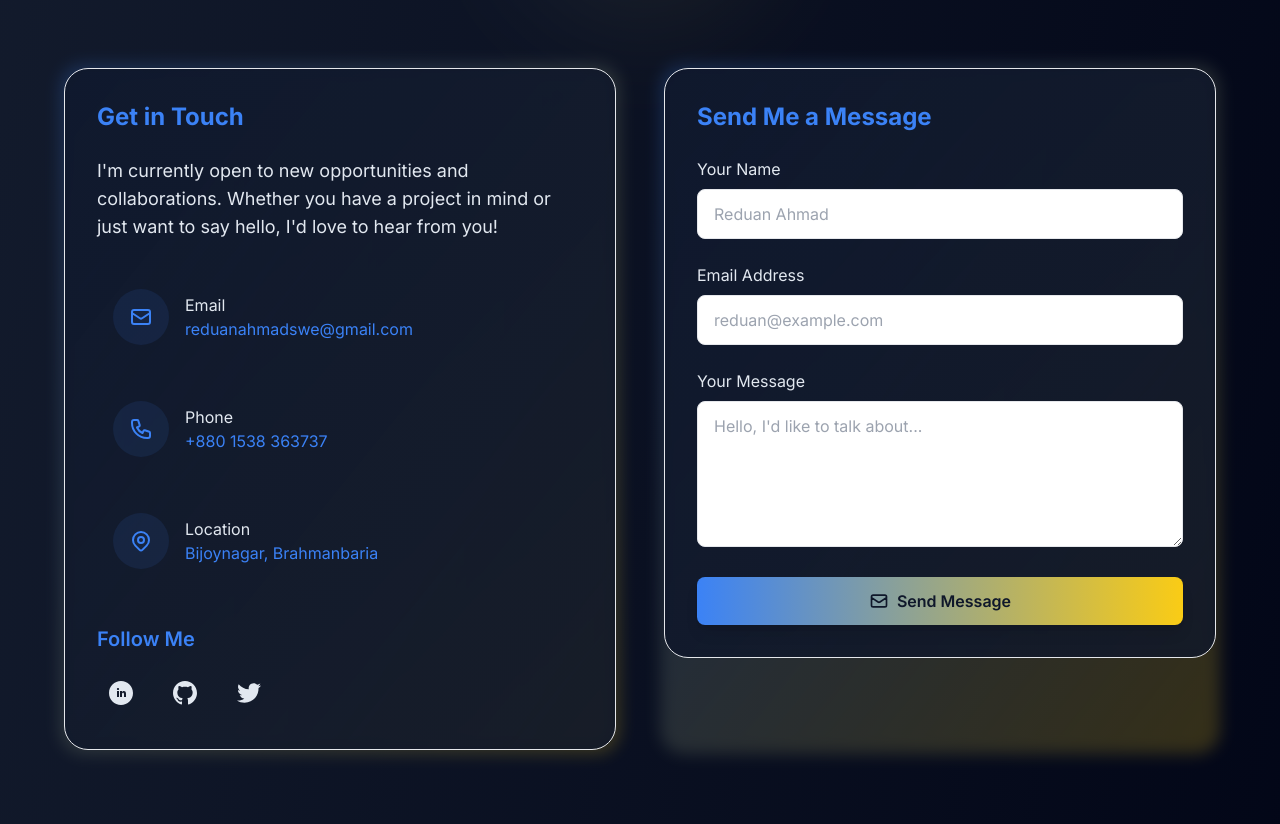
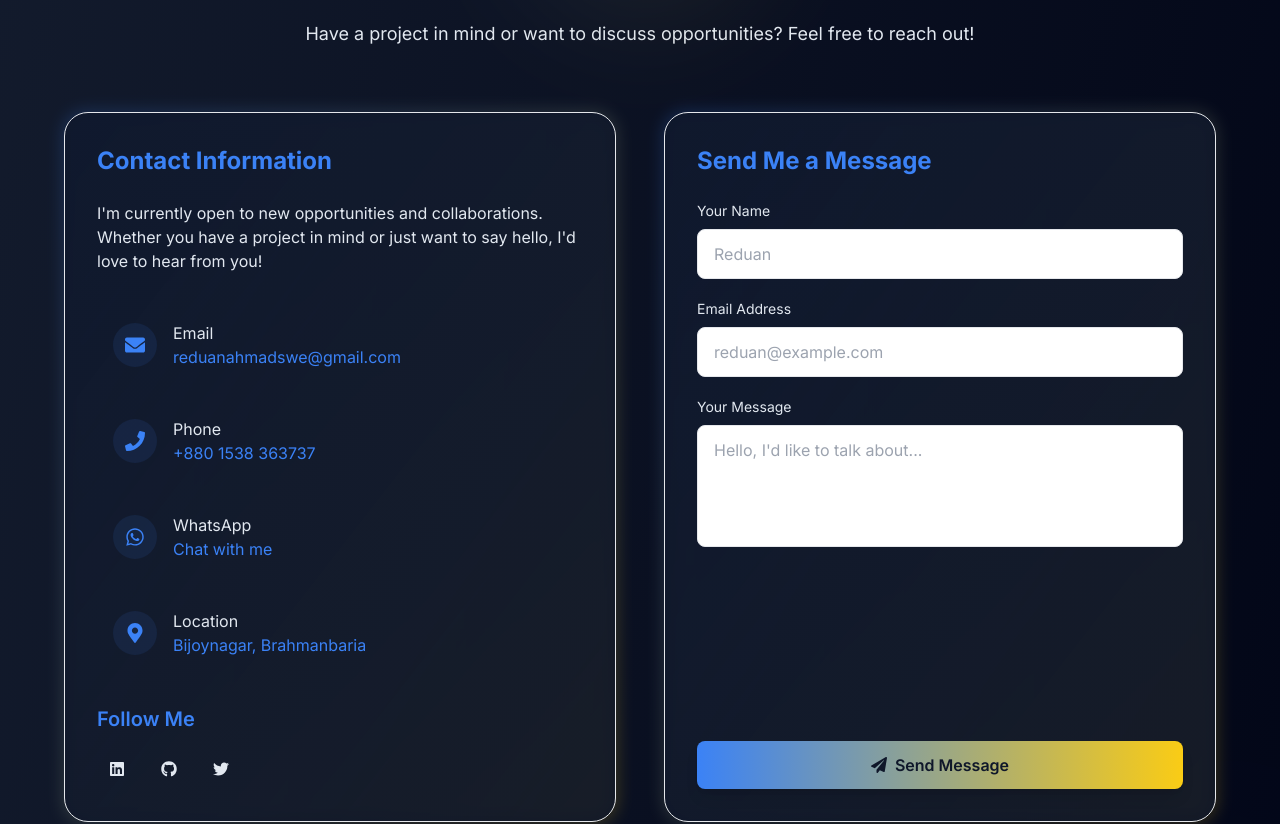
Before and after one commit to reduanahmadswe/portfolio, a React (Create React App) app: page / in a window 1280 px wide. Shown: the part 6091-6915 px from the top of the page. Built offline with nearby package versions, Linux system fonts and the light colour scheme.

Commit message:
Enhance Contact component with improved layout, animations, and additional contact methods; update social links and styling for better user experience

```diff
--- a/src/components/Contact.jsx
+++ b/src/components/Contact.jsx
@@ -1,9 +1,20 @@
 import { motion } from 'framer-motion';
+import { FaLinkedin, FaGithub, FaTwitter, FaPaperPlane, FaPhone, FaEnvelope, FaMapMarkerAlt, FaWhatsapp } from 'react-icons/fa';
 
 export default function Contact() {
+  const socialLinks = [
+    { name: 'LinkedIn', url: 'https://www.linkedin.com/in/reduanahmadswe/', icon: <FaLinkedin /> },
+    { name: 'GitHub', url: 'https://github.com/reduanahmadswe', icon: <FaGithub /> },
+    { name: 'Twitter', url: '#', icon: <FaTwitter /> }
+  ];
+
   return (
-    <section id="contact" className="relative py-28 px-4 overflow-hidden">
+    <section id="contact" className="relative py-20 px-4 sm:py-28 overflow-hidden">
+      {/* Background elements */}
+      <div className="absolute inset-0 overflow-hidden pointer-events-none">
         <div className="absolute -top-20 left-1/2 transform -translate-x-1/2 w-64 h-64 rounded-full bg-gradient-to-br from-secondary to-accent blur-3xl opacity-10"></div>
+        <div className="absolute -bottom-20 -right-20 w-64 h-64 rounded-full bg-secondary/10 blur-3xl opacity-10"></div>
+      </div>
 
       <div className="container mx-auto max-w-6xl">
         <motion.div
@@ -11,36 +22,38 @@ export default function Contact() {
           whileInView={{ opacity: 1, y: 0 }}
           transition={{ duration: 0.8 }}
           viewport={{ once: true }}
+          className="text-center mb-16"
         >
-          <h2 className="text-4xl md:text-5xl font-bold mb-16 text-center">
-            <span className="relative inline-block">
-              <span className="relative z-10 bg-clip-text text-transparent bg-gradient-to-r from-secondary to-accent">
+          <h2 className="text-4xl md:text-5xl font-bold mb-4">
+            <span className="bg-clip-text text-transparent bg-gradient-to-r from-secondary to-accent">
               Let's Connect
             </span>
+          </h2>
+          <p className="text-lg text-neutral-400 max-w-2xl mx-auto">
+            Have a project in mind or want to discuss opportunities? Feel free to reach out!
+          </p>
+        </motion.div>
 
-            </span>
-          </h2>
-
-          <div className="grid grid-cols-1 lg:grid-cols-2 gap-12">
+        <div className="grid grid-cols-1 lg:grid-cols-2 gap-8 lg:gap-12">
+          {/* Contact Information Card */}
           <motion.div
             whileHover={{ y: -5 }}
             className="relative group h-full"
           >
-              <div className="absolute -inset-1 bg-gradient-to-br from-secondary to-accent rounded-3xl blur opacity-20 group-hover:opacity-30 transition-opacity duration-300"></div>
-              <div className="relative bg-gradient-to-br from-primary/90 to-primary/80 backdrop-blur-sm border border-neutral-800 rounded-3xl p-8 h-full">
-                <h3 className="text-2xl font-bold mb-6 text-secondary">Get in Touch</h3>
-                <p className="mb-8 text-lg">I'm currently open to new opportunities and collaborations. Whether you have a project in mind or just want to say hello, I'd love to hear from you!</p>
+            <div className="absolute -inset-0.5 bg-gradient-to-br from-secondary to-accent rounded-3xl blur opacity-20 group-hover:opacity-30 transition-opacity duration-300"></div>
+            <div className="relative bg-gradient-to-br from-primary/90 to-primary/80 backdrop-blur-sm border border-neutral-800 rounded-3xl p-6 sm:p-8 h-full flex flex-col">
+              <h3 className="text-2xl font-bold mb-6 text-secondary">Contact Information</h3>
+              <p className="mb-8 text-neutral-300 flex-grow">I'm currently open to new opportunities and collaborations. Whether you have a project in mind or just want to say hello, I'd love to hear from you!</p>
 
-                <div className="space-y-6">
+              <div className="space-y-4 mb-8">
+                {/* Email */}
                 <motion.a
-                    whileHover={{ x: 5 }}
+                  whileHover={{ x: 5, backgroundColor: 'rgba(30, 58, 138, 0.1)' }}
                   href="mailto:reduanahmadswe@gmail.com"
-                    className="flex items-center gap-4 p-4 rounded-xl hover:bg-neutral-800/50 transition-all"
+                  className="flex items-center gap-4 p-4 rounded-xl bg-neutral-800/20 hover:bg-neutral-800/50 transition-all"
                 >
-                    <div className="flex-shrink-0 bg-secondary/10 p-4 rounded-full">
-                      <svg xmlns="http://www.w3.org/2000/svg" className="h-6 w-6 text-secondary" fill="none" viewBox="0 0 24 24" stroke="currentColor">
-                        <path strokeLinecap="round" strokeLinejoin="round" strokeWidth={2} d="M3 8l7.89 5.26a2 2 0 002.22 0L21 8M5 19h14a2 2 0 002-2V7a2 2 0 00-2-2H5a2 2 0 00-2 2v10a2 2 0 002 2z" />
-                      </svg>
+                  <div className="flex-shrink-0 bg-secondary/10 p-3 rounded-full">
+                    <FaEnvelope className="h-5 w-5 text-secondary" />
                   </div>
                   <div>
                     <h4 className="font-medium text-neutral-300">Email</h4>
@@ -48,15 +61,14 @@ export default function Contact() {
                   </div>
                 </motion.a>
 
+                {/* Phone */}
                 <motion.a
-                    whileHover={{ x: 5 }}
+                  whileHover={{ x: 5, backgroundColor: 'rgba(30, 58, 138, 0.1)' }}
                   href="tel:+8801538363737"
-                    className="flex items-center gap-4 p-4 rounded-xl hover:bg-neutral-800/50 transition-all"
+                  className="flex items-center gap-4 p-4 rounded-xl bg-neutral-800/20 hover:bg-neutral-800/50 transition-all"
                 >
-                    <div className="flex-shrink-0 bg-secondary/10 p-4 rounded-full">
-                      <svg xmlns="http://www.w3.org/2000/svg" className="h-6 w-6 text-secondary" fill="none" viewBox="0 0 24 24" stroke="currentColor">
-                        <path strokeLinecap="round" strokeLinejoin="round" strokeWidth={2} d="M3 5a2 2 0 012-2h3.28a1 1 0 01.948.684l1.498 4.493a1 1 0 01-.502 1.21l-2.257 1.13a11.042 11.042 0 005.516 5.516l1.13-2.257a1 1 0 011.21-.502l4.493 1.498a1 1 0 01.684.949V19a2 2 0 01-2 2h-1C9.716 21 3 14.284 3 6V5z" />
-                      </svg>
+                  <div className="flex-shrink-0 bg-secondary/10 p-3 rounded-full">
+                    <FaPhone className="h-5 w-5 text-secondary" />
                   </div>
                   <div>
                     <h4 className="font-medium text-neutral-300">Phone</h4>
@@ -64,52 +76,57 @@ export default function Contact() {
                   </div>
                 </motion.a>
 
-                  <div className="flex items-center gap-4 p-4 rounded-xl">
-                    <div className="flex-shrink-0 bg-secondary/10 p-4 rounded-full">
-                      <svg xmlns="http://www.w3.org/2000/svg" className="h-6 w-6 text-secondary" fill="none" viewBox="0 0 24 24" stroke="currentColor">
-                        <path strokeLinecap="round" strokeLinejoin="round" strokeWidth={2} d="M17.657 16.657L13.414 20.9a1.998 1.998 0 01-2.827 0l-4.244-4.243a8 8 0 1111.314 0z" />
-                        <path strokeLinecap="round" strokeLinejoin="round" strokeWidth={2} d="M15 11a3 3 0 11-6 0 3 3 0 016 0z" />
-                      </svg>
+                {/* WhatsApp */}
+                <motion.a
+                  whileHover={{ x: 5, backgroundColor: 'rgba(30, 58, 138, 0.1)' }}
+                  href="https://api.whatsapp.com/send/?phone=%2B8801538363737&text&type=phone_number&app_absent=0"
+                  target="_blank"
+                  rel="noopener noreferrer"
+                  className="flex items-center gap-4 p-4 rounded-xl bg-neutral-800/20 hover:bg-neutral-800/50 transition-all"
+                >
+                  <div className="flex-shrink-0 bg-secondary/10 p-3 rounded-full">
+                    <FaWhatsapp className="h-5 w-5 text-secondary" />
+                  </div>
+                  <div>
+                    <h4 className="font-medium text-neutral-300">WhatsApp</h4>
+                    <p className="text-secondary">Chat with me</p>
+                  </div>
+                </motion.a>
+
+                {/* Location */}
+                <motion.div
+                  whileHover={{ x: 5 }}
+                  className="flex items-center gap-4 p-4 rounded-xl bg-neutral-800/20 hover:bg-neutral-800/50 transition-all"
+                >
+                  <div className="flex-shrink-0 bg-secondary/10 p-3 rounded-full">
+                    <FaMapMarkerAlt className="h-5 w-5 text-secondary" />
                   </div>
                   <div>
                     <h4 className="font-medium text-neutral-300">Location</h4>
                     <p className="text-secondary">Bijoynagar, Brahmanbaria</p>
                   </div>
-                  </div>
+                </motion.div>
               </div>
 
-                <div className="mt-10">
+              {/* Social Links */}
+              <div className="mt-auto">
                 <h4 className="text-xl font-semibold mb-4 text-secondary">Follow Me</h4>
-                  <div className="flex gap-4">
-                    {[
-                      {
-                        name: 'LinkedIn',
-                        url: 'https://www.linkedin.com/in/reduanahmadswe/',
-                        icon: <path d="M12 0c-6.627 0-12 5.373-12 12s5.373 12 12 12 12-5.373 12-12-5.373-12-12-12zm-2 16h-2v-6h2v6zm-1-6.891c-.607 0-1.1-.496-1.1-1.109 0-.612.492-1.109 1.1-1.109s1.1.497 1.1 1.109c0 .613-.493 1.109-1.1 1.109zm8 6.891h-1.998v-2.861c0-1.881-2.002-1.722-2.002 0v2.861h-2v-6h2v1.093c.872-1.616 4-1.736 4 1.548v3.359z" />
-                      },
-                      {
-                        name: 'GitHub',
-                        url: 'https://github.com/reduanahmadswe',
-                        icon: <path d="M12 0c-6.626 0-12 5.373-12 12 0 5.302 3.438 9.8 8.207 11.387.599.111.793-.261.793-.577v-2.234c-3.338.726-4.033-1.416-4.033-1.416-.546-1.387-1.333-1.756-1.333-1.756-1.089-.745.083-.729.083-.729 1.205.084 1.839 1.237 1.839 1.237 1.07 1.834 2.807 1.304 3.492.997.107-.775.418-1.305.762-1.604-2.665-.305-5.467-1.334-5.467-5.931 0-1.311.469-2.381 1.236-3.221-.124-.303-.535-1.524.117-3.176 0 0 1.008-.322 3.301 1.23.957-.266 1.983-.399 3.003-.404 1.02.005 2.047.138 3.006.404 2.291-1.552 3.297-1.23 3.297-1.23.653 1.653.242 2.874.118 3.176.77.84 1.235 1.911 1.235 3.221 0 4.609-2.807 5.624-5.479 5.921.43.372.823 1.102.823 2.222v3.293c0 .319.192.694.801.576 4.765-1.589 8.199-6.086 8.199-11.386 0-6.627-5.373-12-12-12z" />
-                      },
-                      {
-                        name: 'Twitter',
-                        url: '#',
-                        icon: <path d="M24 4.557c-.883.392-1.832.656-2.828.775 1.017-.609 1.798-1.574 2.165-2.724-.951.564-2.005.974-3.127 1.195-.897-.957-2.178-1.555-3.594-1.555-3.179 0-5.515 2.966-4.797 6.045-4.091-.205-7.719-2.165-10.148-5.144-1.29 2.213-.669 5.108 1.523 6.574-.806-.026-1.566-.247-2.229-.616-.054 2.281 1.581 4.415 3.949 4.89-.693.188-1.452.232-2.224.084.626 1.956 2.444 3.379 4.6 3.419-2.07 1.623-4.678 2.348-7.29 2.04 2.179 1.397 4.768 2.212 7.548 2.212 9.142 0 14.307-7.721 13.995-14.646.962-.695 1.797-1.562 2.457-2.549z" />
-                      }
-                    ].map((social) => (
+                <div className="flex gap-3">
+                  {socialLinks.map((social) => (
                     <motion.a
                       key={social.name}
-                        whileHover={{ y: -3 }}
+                      whileHover={{
+                        y: -3,
+                        scale: 1.1,
+                        backgroundColor: 'rgba(59, 130, 246, 0.2)'
+                      }}
                       href={social.url}
                       target="_blank"
                       rel="noopener noreferrer"
-                        className="p-3 bg-neutral-800/50 rounded-full hover:bg-secondary hover:text-primary transition-all"
+                      className="p-3 bg-neutral-800/20 rounded-full hover:bg-secondary/20 transition-all"
                       aria-label={social.name}
                     >
-                        <svg xmlns="http://www.w3.org/2000/svg" className="h-6 w-6" fill="currentColor" viewBox="0 0 24 24">
                       {social.icon}
-                        </svg>
                     </motion.a>
                   ))}
                 </div>
@@ -117,72 +134,75 @@ export default function Contact() {
             </div>
           </motion.div>
 
+          {/* Contact Form - Improved version */}
           <motion.div
             whileHover={{ y: -5 }}
-              className="relative group"
+            className="relative group h-full"
           >
-              <div className="absolute -inset-1 bg-gradient-to-br from-secondary to-accent rounded-3xl blur opacity-20 group-hover:opacity-30 transition-opacity duration-300"></div>
-              <div className="relative bg-gradient-to-br from-primary/90 to-primary/80 backdrop-blur-sm border border-neutral-800 rounded-3xl p-8">
+            <div className="absolute -inset-0.5 bg-gradient-to-br from-secondary to-accent rounded-3xl blur opacity-20 group-hover:opacity-30 transition-opacity duration-300"></div>
+            <div className="relative bg-gradient-to-br from-primary/90 to-primary/80 backdrop-blur-sm border border-neutral-800 rounded-3xl p-6 sm:p-8 h-full flex flex-col">
               <h3 className="text-2xl font-bold mb-6 text-secondary">Send Me a Message</h3>
-                <form className="space-y-6">
+              <form className="flex flex-col h-full">
+                <div className="space-y-5 flex-grow">
                   <div>
-                    <label htmlFor="name" className="block mb-2 font-medium text-neutral-300">Your Name</label>
-                    <div className="relative">
+                    <label htmlFor="name" className="block mb-2 text-sm font-medium text-neutral-300">Your Name</label>
+                    <motion.div whileHover={{ scale: 1.01 }}>
                       <input
                         type="text"
                         id="name"
-                        placeholder="Reduan Ahmad"
-                        className="w-full px-4 py-3 bg-neutral-800/50 border border-neutral-700 rounded-lg focus:outline-none focus:ring-2 focus:ring-secondary focus:border-transparent text-black placeholder-neutral-500 transition-all"
+                        placeholder="Reduan "
+                        className="w-full px-4 py-3 bg-neutral-800/20 border border-neutral-700 rounded-lg focus:outline-none focus:ring-2 focus:ring-secondary/50 focus:border-transparent text-black placeholder-neutral-500 transition-all"
                         required
                       />
-                      <div className="absolute inset-0 rounded-lg border border-secondary opacity-0 pointer-events-none group-hover:opacity-30 transition-opacity"></div>
-                    </div>
+                    </motion.div>
                   </div>
 
                   <div>
-                    <label htmlFor="email" className="block mb-2 font-medium text-neutral-300">Email Address</label>
-                    <div className="relative">
+                    <label htmlFor="email" className="block mb-2 text-sm font-medium text-neutral-300">Email Address</label>
+                    <motion.div whileHover={{ scale: 1.01 }}>
                       <input
                         type="email"
                         id="email"
                         placeholder="reduan@example.com"
-                        className="w-full px-4 py-3 bg-neutral-800/50 border border-neutral-700 rounded-lg focus:outline-none focus:ring-2 focus:ring-secondary focus:border-transparent text-black placeholder-neutral-500 transition-all"
+                        className="w-full px-4 py-3 bg-neutral-800/20 border border-neutral-700 rounded-lg focus:outline-none focus:ring-2 focus:ring-secondary/50 focus:border-transparent text-black placeholder-neutral-500 transition-all"
                         required
                       />
-                      <div className="absolute inset-0 rounded-lg border border-secondary opacity-0 pointer-events-none group-hover:opacity-30 transition-opacity"></div>
+                    </motion.div>
+                  </div>
+
+                  <div className="flex-grow">
+                    <label htmlFor="message" className="block mb-2 text-sm font-medium text-neutral-300">Your Message</label>
+                    <motion.div whileHover={{ scale: 1.01 }} className="h-full">
+                      <textarea
+                        id="message"
+                        rows="4"
+                        placeholder="Hello, I'd like to talk about..."
+                        className="w-full h-full min-h-[120px] px-4 py-3 bg-neutral-800/20 border border-neutral-700 rounded-lg focus:outline-none focus:ring-2 focus:ring-secondary/50 focus:border-transparent text-black placeholder-neutral-500 transition-all resize-none"
+                        required
+                      ></textarea>
+                    </motion.div>
                   </div>
                 </div>
 
-                  <div>
-                    <label htmlFor="message" className="block mb-2 font-medium text-neutral-300">Your Message</label>
-                    <div className="relative">
-                      <textarea
-                        id="message"
-                        rows="5"
-                        placeholder="Hello, I'd like to talk about..."
-                        className="w-full px-4 py-3 bg-neutral-800/50 border border-neutral-700 rounded-lg focus:outline-none focus:ring-2 focus:ring-secondary focus:border-transparent text-black placeholder-neutral-500 transition-all"
-                        required
-                      ></textarea>
-                      <div className="absolute inset-0 rounded-lg border border-secondary opacity-0 pointer-events-none group-hover:opacity-30 transition-opacity"></div>
-                    </div>
-                  </div>
-
+                <div className="mt-6 flex flex-col sm:flex-row gap-3">
                   <motion.button
-                    whileHover={{ scale: 1.03 }}
+                    whileHover={{
+                      scale: 1.03,
+                      boxShadow: '0 15px 15px -3px rgba(59, 130, 246, 0.3)'
+                    }}
                     whileTap={{ scale: 0.97 }}
                     type="submit"
-                    className="w-full py-3 px-6 bg-gradient-to-r from-secondary to-accent text-primary font-semibold rounded-lg shadow-lg hover:shadow-xl transition-all duration-300 flex items-center justify-center gap-2"
+                    className="w-full sm:w-auto sm:flex-grow py-3 px-6 bg-gradient-to-r from-secondary to-accent text-primary font-semibold rounded-lg shadow-lg hover:shadow-xl transition-all duration-300 flex items-center justify-center gap-2"
                   >
-                    <svg xmlns="http://www.w3.org/2000/svg" className="h-5 w-5" fill="none" viewBox="0 0 24 24" stroke="currentColor">
-                      <path strokeLinecap="round" strokeLinejoin="round" strokeWidth={2} d="M3 8l7.89 5.26a2 2 0 002.22 0L21 8M5 19h14a2 2 0 002-2V7a2 2 0 00-2-2H5a2 2 0 00-2 2v10a2 2 0 002 2z" />
-                    </svg>
+                    <FaPaperPlane className="h-4 w-4" />
                     Send Message
                   </motion.button>
+
+                </div>
               </form>
             </div>
           </motion.div>
         </div>
-        </motion.div>
       </div>
     </section>
   );
```
Lines whose indentation alone changed are shown as unchanged.
